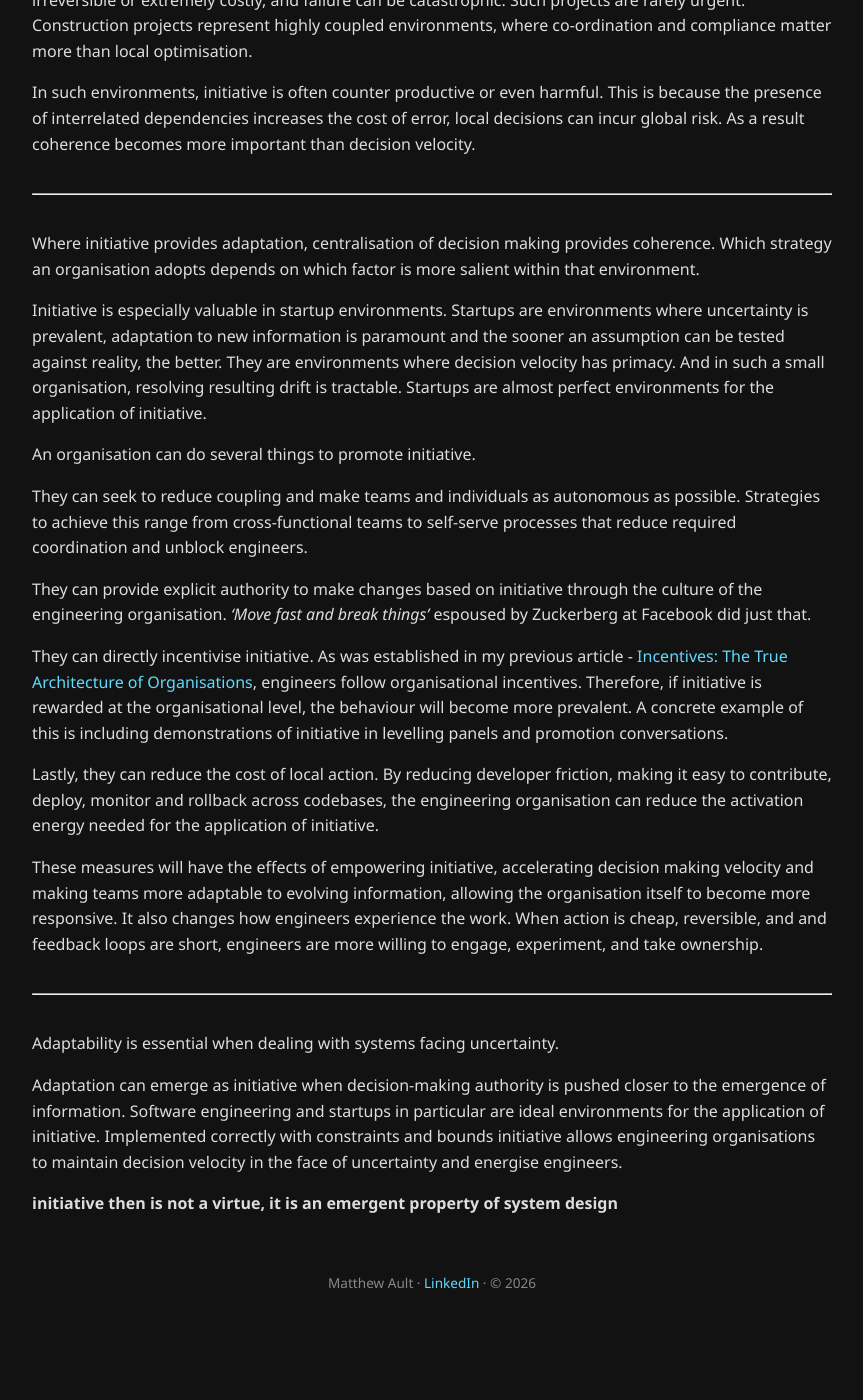
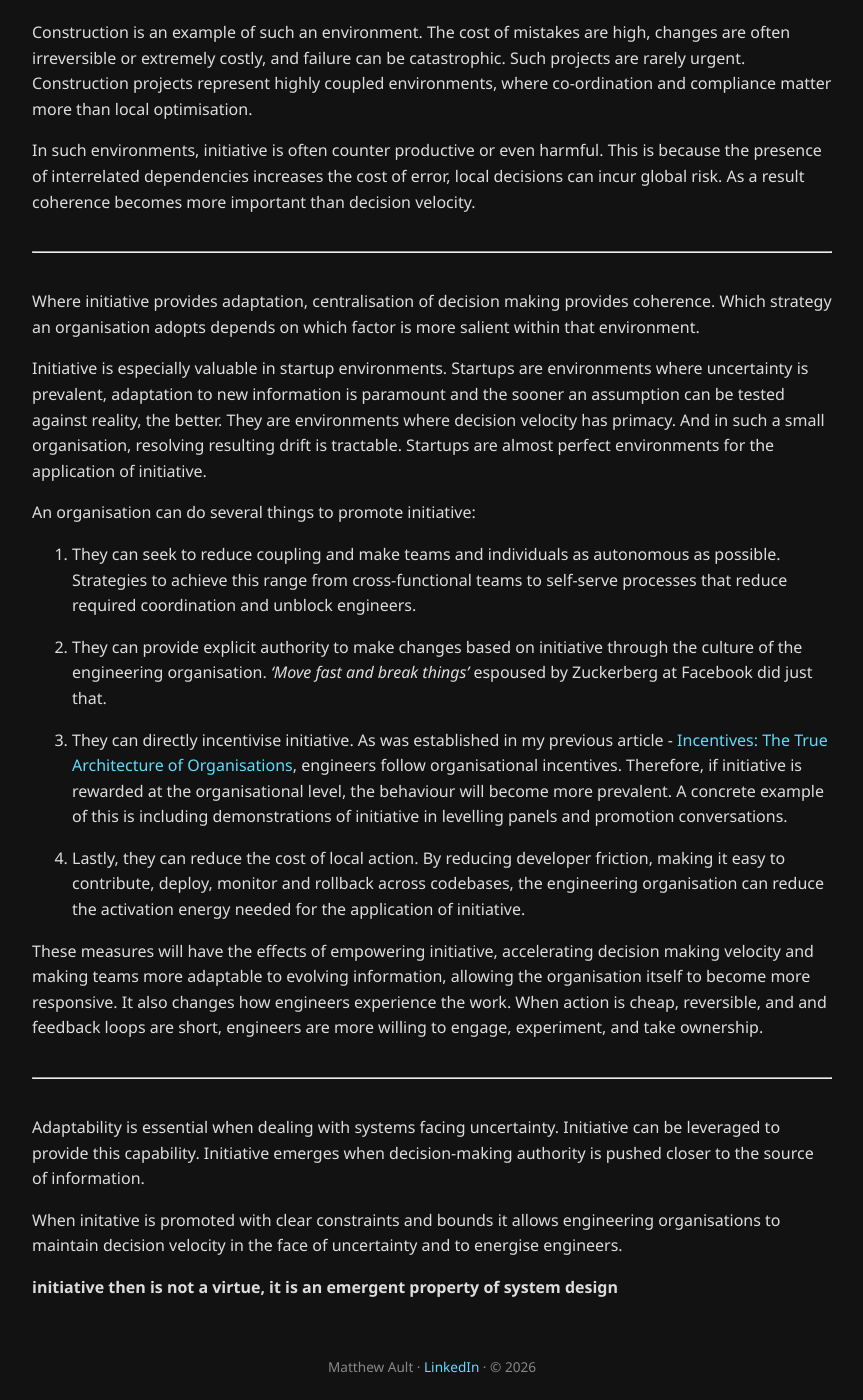
Before and after one commit to aultimus/foobarcat-homepage, a Jekyll site: the page built from _posts/2026-04-18-initiative.md, in a window 1280 px wide and 1400 px high, scrolled down 3136 px. Shown: the whole window, without its empty margins (208-1071 px from the left). Built offline with Jekyll 4.4.1, drawn with Linux system fonts in a browser that asks for light colours; before the commit the page ends 4452 px from its top, so only the background shows below that.

Commit message:
initiative essay: tighten

```diff
--- a/_posts/2026-04-18-initiative.md
+++ b/_posts/2026-04-18-initiative.md
@@ -43,6 +43,8 @@ This behaviour is best summarised as **initiative** - **acting without explicit
 
 When judgement and decision making power are devolved closer to the source of information, several effects occur. The cost of co-ordination is circumvented, reducing time spent communicating. This results in improved adaptability to emergent information and increased decision velocity.  In combination with low coupling and low cost of action, initiative becomes intrinsically rewarding. Engineers receive immediate feedback, operate within bounded risk, and avoid costly coordination overhead. This creates a tight action–feedback loop that is both efficient and cognitively satisfying.
 
+---
+
 Whilst initiative has clear benefits, it is important that it is **constrained** and **bounded**, because unrestrained initiative can harm **coherence**.
 
 Initiative requires constraints so that it does not result in fragmentation. For example different engineers may favour different implementations, resulting in a lack of consistency of approach. Teams can resolve this by aligning upon constraints - such as common patterns first.
@@ -80,22 +82,21 @@ Where initiative provides adaptation, centralisation of decision making provides
 
 Initiative is especially valuable in startup environments. Startups are environments where uncertainty is prevalent, adaptation to new information is paramount and the sooner an assumption can be tested against reality, the better. They are environments where decision velocity has primacy. And in such a small organisation, resolving resulting drift is tractable. Startups are almost perfect environments for the application of initiative.
 
-An organisation can do several things to promote initiative.
+An organisation can do several things to promote initiative:
+1. They can seek to reduce coupling and make teams and individuals as autonomous as possible. Strategies to achieve this range from cross-functional teams to self-serve processes that reduce required coordination and unblock engineers.
 
-They can seek to reduce coupling and make teams and individuals as autonomous as possible. Strategies to achieve this range from cross-functional teams to self-serve processes that reduce required coordination and unblock engineers.
+2. They can provide explicit authority to make changes based on initiative through the culture of the engineering organisation. *'Move fast and break things'* espoused by Zuckerberg at Facebook did just that.
 
-They can provide explicit authority to make changes based on initiative through the culture of the engineering organisation. *'Move fast and break things'* espoused by Zuckerberg at Facebook did just that.
+3. They can directly incentivise initiative. As was established in my previous article - [Incentives: The True Architecture of Organisations]({% post_url 2025-12-03-incentives-the-true-architecture-of-organisations %}), engineers follow organisational incentives. Therefore, if initiative is rewarded at the organisational level, the behaviour will become more prevalent. A concrete example of this is including demonstrations of initiative in levelling panels and promotion conversations.
 
-They can directly incentivise initiative. As was established in my previous article - [Incentives: The True Architecture of Organisations]({% post_url 2025-12-03-incentives-the-true-architecture-of-organisations %}), engineers follow organisational incentives. Therefore, if initiative is rewarded at the organisational level, the behaviour will become more prevalent. A concrete example of this is including demonstrations of initiative in levelling panels and promotion conversations.
-
-Lastly, they can reduce the cost of local action. By reducing developer friction, making it easy to contribute, deploy, monitor and rollback across codebases, the engineering organisation can reduce the activation energy needed for the application of initiative.
+4. Lastly, they can reduce the cost of local action. By reducing developer friction, making it easy to contribute, deploy, monitor and rollback across codebases, the engineering organisation can reduce the activation energy needed for the application of initiative.
 
 These measures will have the effects of empowering initiative, accelerating decision making velocity and making teams more adaptable to evolving information, allowing the organisation itself to become more responsive. It also changes how engineers experience the work. When action is cheap, reversible, and and feedback loops are short, engineers are more willing to engage, experiment, and take ownership.
 
 ---
 
-Adaptability is essential when dealing with systems facing uncertainty.
+Adaptability is essential when dealing with systems facing uncertainty. Initiative can be leveraged to provide this capability. Initiative emerges when decision-making authority is pushed closer to the source of information.
 
-Adaptation can emerge as initiative when decision-making authority is pushed closer to the emergence of information. Software engineering and startups in particular are ideal environments for the application of initiative. Implemented correctly with constraints and bounds initiative allows engineering organisations to maintain decision velocity in the face of uncertainty and energise engineers.
+When initative is promoted with clear constraints and bounds it allows engineering organisations to maintain decision velocity in the face of uncertainty and to energise engineers.
 
 **initiative then is not a virtue, it is an emergent property of system design**
```
